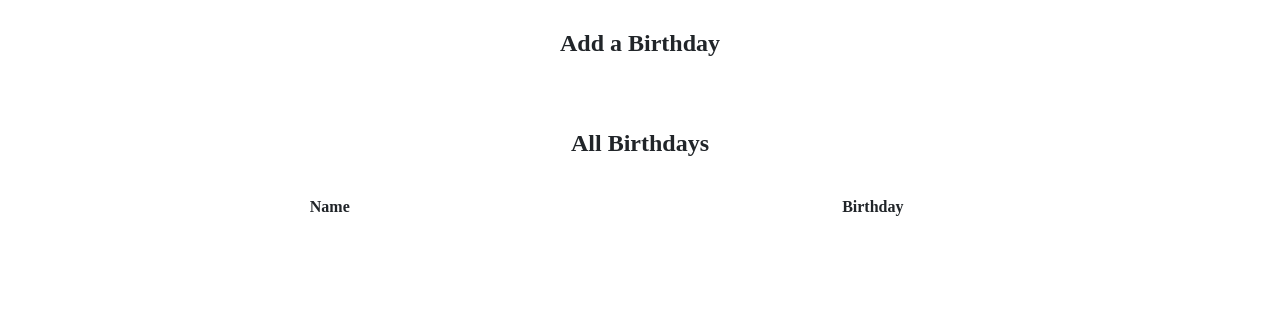
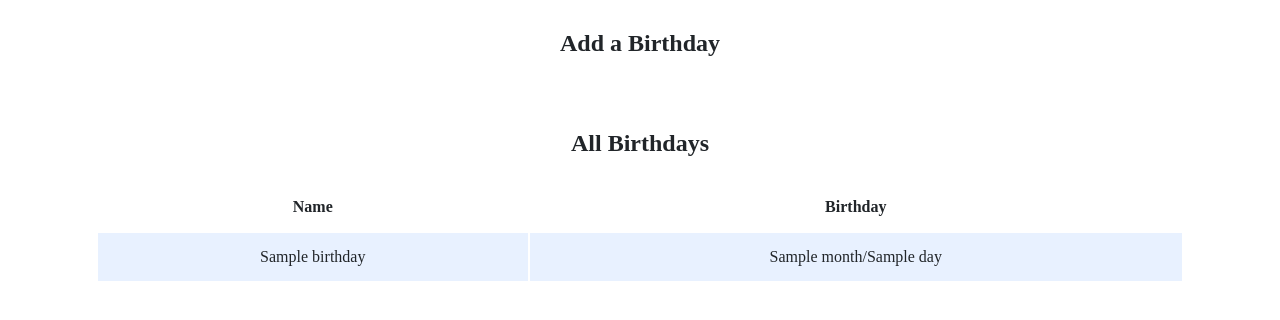
Before and after one commit to JAFarrow/cs50_birthdays, a Flask app: template templates/index.html in a window 1280 px wide. Shown: the part 235-555 px from the top of the page. Run offline with Flask 3, Linux system fonts and the light colour scheme; the template is opened without the code that fills it: most values are stand-ins (such as "Sample title", 1, 10 or a date in 2020); lists and menus that the app fills with data are empty; some libraries are stand-ins or nearby versions.

Commit message:
flask serves db contents

```diff
--- a/app.py
+++ b/app.py
@@ -32,6 +32,7 @@ def index():
 
     else:
 
-        # TODO: Display the entries in the database on index.html
+        birthdays = db.execute("SELECT * FROM birthdays")
 
-        return render_template("index.html")
+
+        return render_template("index.html", birthdays=birthdays)
--- /dev/null
+++ b/requirements.txt
@@ -0,0 +1,2 @@
+cs50
+flask
--- a/templates/index.html
+++ b/templates/index.html
@@ -28,7 +28,12 @@
                         </tr>
                     </thead>
                     <tbody>
-                        <!-- TODO: Loop through the database entries to display them in this table -->
+                        {% for birthday in birthdays %}
+                            <tr>
+                                <td>{{ birthday.name }}</td>
+                                <td>{{ birthday.month }}/{{ birthday.day }}</td>
+                            </tr>
+                        {% endfor %}
                     </tbody>
                 </table>
             </div>
```
Also changed, not shown: 1 other file.
